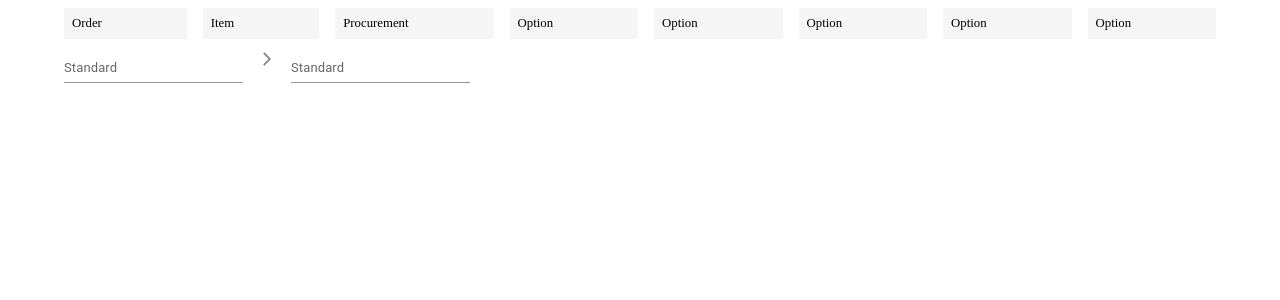
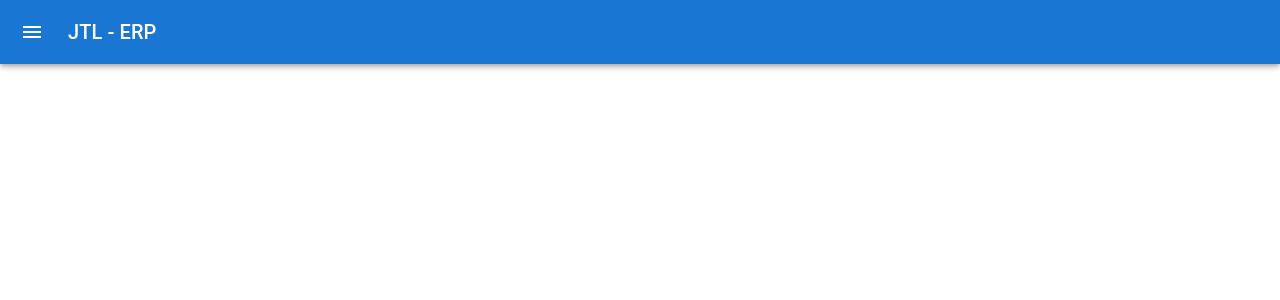
Before and after one commit to mayankfb151/JTL-ERP-SHELL, a React app: page / in a window 1280 px wide. Shown: the top 300 px of the page. Built offline with nearby package versions, Linux system fonts and the light colour scheme.

Commit message:
work on container part

```diff
--- a/src/App.tsx
+++ b/src/App.tsx
@@ -1,17 +1,21 @@
-import Grid from "@mui/material/Grid";
-
+import { Grid } from "@mui/material";
 import DividedOptions from "../src/components/Option";
-import DateRow from "../src/components/DateRow";
 import { Container } from "@mui/system";
 import { Outlet } from "react-router";
-import axios from "axios";
+import PersistentDrawerLeft from "./components/sideBar";
 
 export default function BasicGrid() {
     return (
         <Container>
-            <DividedOptions />
-            <DateRow />
-            <Outlet />
+            <Grid container rowGap={6}>
+                <Grid>
+                    <DividedOptions />
+                </Grid>
+                <Grid direction={"row"}>
+                    <PersistentDrawerLeft />
+                    <Outlet />
+                </Grid>
+            </Grid>
         </Container>
     );
 }
--- /dev/null
+++ b/src/components/sideBar.tsx
@@ -0,0 +1,182 @@
+import * as React from "react";
+import { styled, useTheme } from "@mui/material/styles";
+import Box from "@mui/material/Box";
+import Drawer from "@mui/material/Drawer";
+import CssBaseline from "@mui/material/CssBaseline";
+import MuiAppBar, { AppBarProps as MuiAppBarProps } from "@mui/material/AppBar";
+import Toolbar from "@mui/material/Toolbar";
+import List from "@mui/material/List";
+import Typography from "@mui/material/Typography";
+import Divider from "@mui/material/Divider";
+import IconButton from "@mui/material/IconButton";
+import MenuIcon from "@mui/icons-material/Menu";
+import ChevronLeftIcon from "@mui/icons-material/ChevronLeft";
+import ChevronRightIcon from "@mui/icons-material/ChevronRight";
+import ListItem from "@mui/material/ListItem";
+import ListItemButton from "@mui/material/ListItemButton";
+import ListItemIcon from "@mui/material/ListItemIcon";
+import ListItemText from "@mui/material/ListItemText";
+import InboxIcon from "@mui/icons-material/MoveToInbox";
+import MailIcon from "@mui/icons-material/Mail";
+import { Outlet } from "react-router";
+import { Grid } from "@mui/material";
+import { Container } from "@mui/system";
+
+const drawerWidth = 240;
+
+const Main = styled("main", { shouldForwardProp: (prop) => prop !== "open" })<{
+    open?: boolean;
+}>(({ theme, open }) => ({
+    flexGrow: 1,
+    padding: theme.spacing(3),
+    transition: theme.transitions.create("margin", {
+        easing: theme.transitions.easing.sharp,
+        duration: theme.transitions.duration.leavingScreen,
+    }),
+    marginLeft: `-${drawerWidth}px`,
+    ...(open && {
+        transition: theme.transitions.create("margin", {
+            easing: theme.transitions.easing.easeOut,
+            duration: theme.transitions.duration.enteringScreen,
+        }),
+        marginLeft: 0,
+    }),
+}));
+
+interface AppBarProps extends MuiAppBarProps {
+    open?: boolean;
+}
+
+const AppBar = styled(MuiAppBar, {
+    shouldForwardProp: (prop) => prop !== "open",
+})<AppBarProps>(({ theme, open }) => ({
+    transition: theme.transitions.create(["margin", "width"], {
+        easing: theme.transitions.easing.sharp,
+        duration: theme.transitions.duration.leavingScreen,
+    }),
+    ...(open && {
+        width: `calc(100% - ${drawerWidth}px)`,
+        marginLeft: `${drawerWidth}px`,
+        transition: theme.transitions.create(["margin", "width"], {
+            easing: theme.transitions.easing.easeOut,
+            duration: theme.transitions.duration.enteringScreen,
+        }),
+    }),
+}));
+
+const DrawerHeader = styled("div")(({ theme }) => ({
+    display: "flex",
+    alignItems: "center",
+    padding: theme.spacing(0, 1),
+    // necessary for content to be below app bar
+    ...theme.mixins.toolbar,
+    justifyContent: "flex-end",
+}));
+
+export default function PersistentDrawerLeft() {
+    const theme = useTheme();
+    const [open, setOpen] = React.useState(false);
+
+    const handleDrawerOpen = () => {
+        setOpen(true);
+    };
+
+    const handleDrawerClose = () => {
+        setOpen(false);
+    };
+
+    return (
+        <Grid container direction={"column"}>
+            <Grid item>
+                <CssBaseline />
+                <AppBar position="fixed" open={open}>
+                    <Toolbar>
+                        <IconButton
+                            color="inherit"
+                            aria-label="open drawer"
+                            onClick={handleDrawerOpen}
+                            edge="start"
+                            sx={{ mr: 2, ...(open && { display: "none" }) }}
+                        >
+                            <MenuIcon />
+                        </IconButton>
+                        <Typography variant="h6" noWrap component="div">
+                            JTL - ERP
+                        </Typography>
+                    </Toolbar>
+                </AppBar>
+            </Grid>
+            <Grid container direction={"row"}>
+                <Grid item width={"20%"}>
+                    <Drawer
+                        sx={{
+                            width: drawerWidth,
+                            flexShrink: 0,
+                            "& .MuiDrawer-paper": {
+                                width: drawerWidth,
+                                boxSizing: "border-box",
+                            },
+                        }}
+                        variant="persistent"
+                        anchor="left"
+                        open={open}
+                    >
+                        <DrawerHeader>
+                            <IconButton onClick={handleDrawerClose}>
+                                {theme.direction === "ltr" ? (
+                                    <ChevronLeftIcon />
+                                ) : (
+                                    <ChevronRightIcon />
+                                )}
+                            </IconButton>
+                        </DrawerHeader>
+                        <Divider />
+                        <List>
+                            {["Inbox", "Starred", "Send email", "Drafts"].map(
+                                (text, index) => (
+                                    <ListItem key={text} disablePadding>
+                                        <ListItemButton>
+                                            <ListItemIcon>
+                                                {index % 2 === 0 ? (
+                                                    <InboxIcon />
+                                                ) : (
+                                                    <MailIcon />
+                                                )}
+                                            </ListItemIcon>
+                                            <ListItemText primary={text} />
+                                        </ListItemButton>
+                                    </ListItem>
+                                )
+                            )}
+                        </List>
+                        <Divider />
+                        <List>
+                            {["All mail", "Trash", "Spam"].map(
+                                (text, index) => (
+                                    <ListItem key={text} disablePadding>
+                                        <ListItemButton>
+                                            <ListItemIcon>
+                                                {index % 2 === 0 ? (
+                                                    <InboxIcon />
+                                                ) : (
+                                                    <MailIcon />
+                                                )}
+                                            </ListItemIcon>
+                                            <ListItemText primary={text} />
+                                        </ListItemButton>
+                                    </ListItem>
+                                )
+                            )}
+                        </List>
+                    </Drawer>
+                </Grid>
+                <Grid item width={"80%"} margin={"0 auto"}>
+                    <Main open={open}>
+                        <DrawerHeader />
+                        <Outlet />
+                    </Main>
+                </Grid>
+            </Grid>
+        </Grid>
+    );
+}
```
Also changed, not shown: src/bootstrap.tsx (+3 -6 lines).
